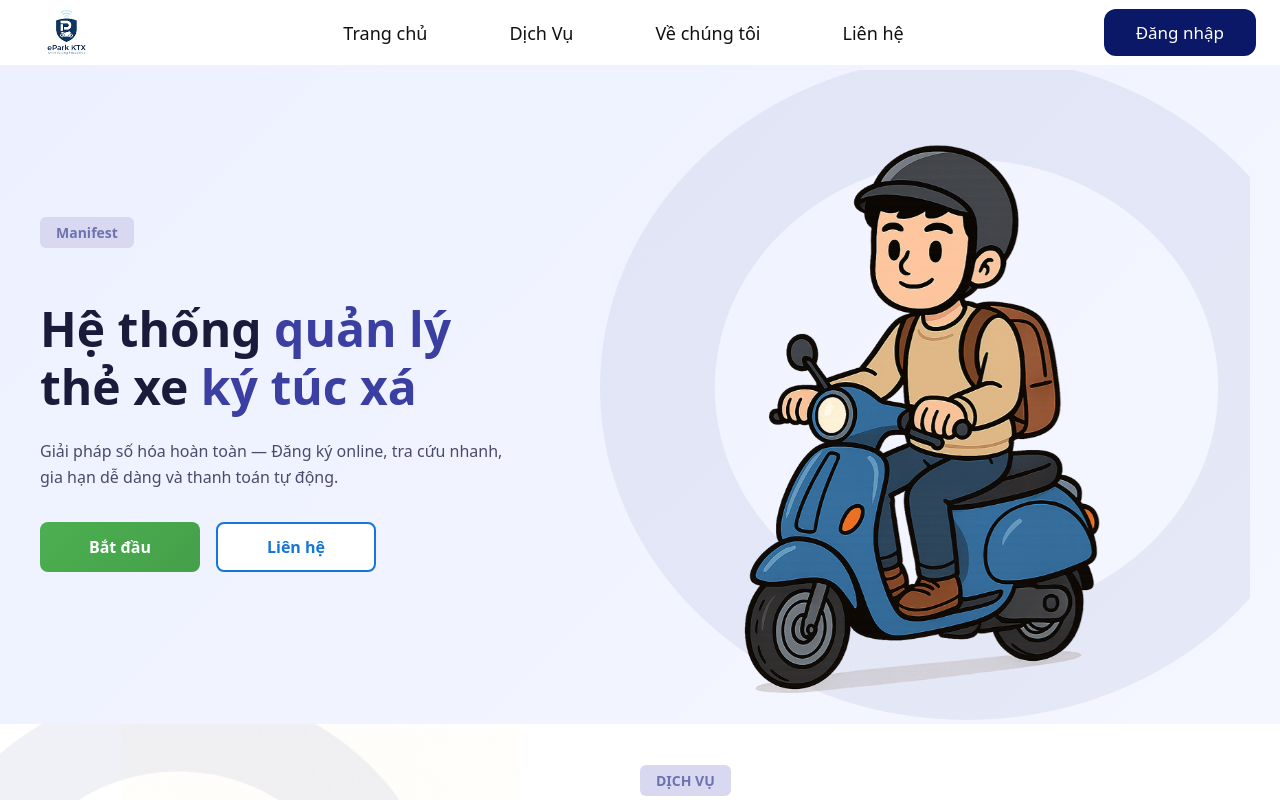
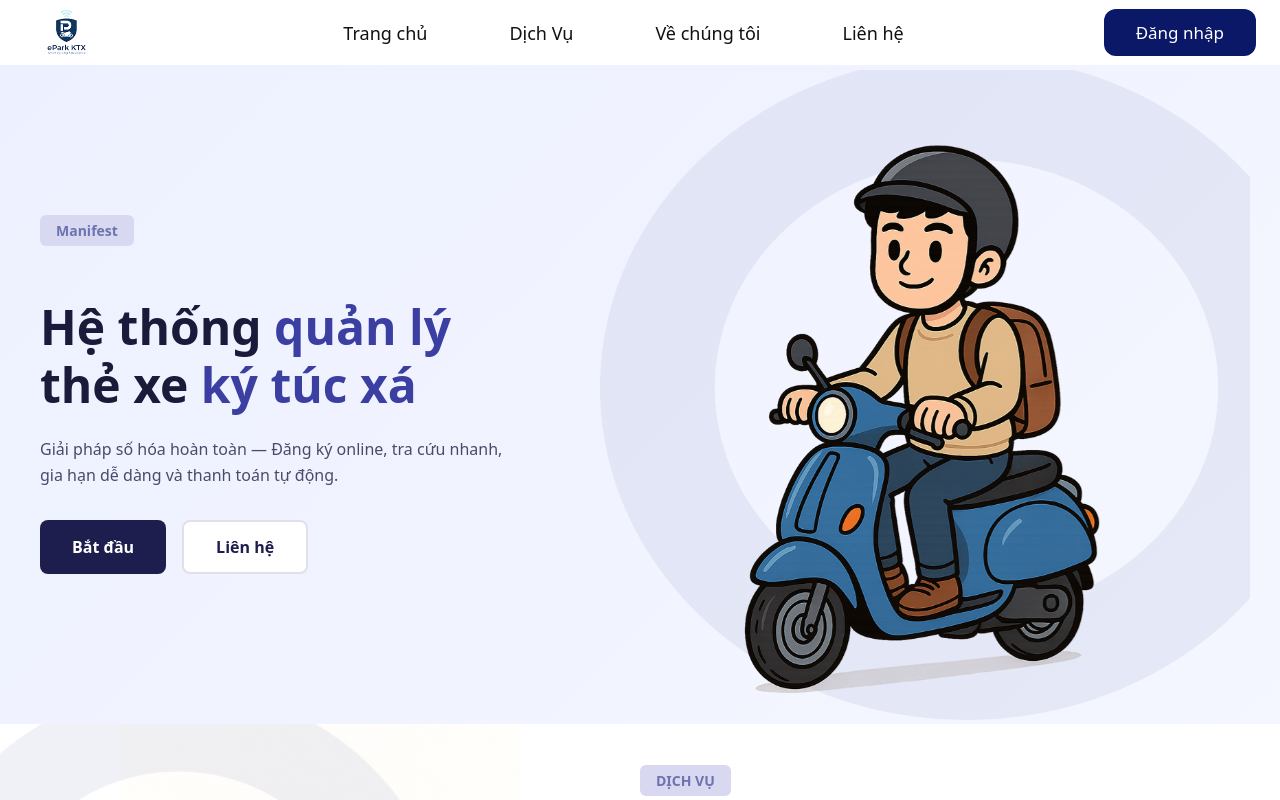
Before and after one commit to MinTieeeen/eParkKTX_FE, a React (Create React App) app: page / in a window 1280 px wide. Shown: the top 800 px of the page. Built offline with nearby package versions, Linux system fonts and the light colour scheme.

Commit message:
homepage

```diff
--- a/src/pages/HomePage.js
+++ b/src/pages/HomePage.js
@@ -15,7 +15,7 @@ export default function HomePage() {
     navigate('/login');
   };
 
-  // 👉 Khi bấm "Liên hệ"
+
   const handleContact = () => {
     alert('Liên hệ: support@manifest.vn\nSố điện thoại: 1900-xxxx');
   };
@@ -42,13 +42,13 @@ export default function HomePage() {
             <div className="buttons">
               <button
                 onClick={handleStart}
-                className="btn btn-primary"
+                className="homepage-btn homepage-btn-primary"
               >
                 Bắt đầu
               </button>
               <button
                 onClick={handleContact}
-                className="btn btn-secondary"
+                className="homepage-btn homepage-btn-secondary"
               >
                 Liên hệ
               </button>
@@ -71,7 +71,6 @@ export default function HomePage() {
         </div>
       </div>
 
-      {/* 🆕 Service Section - PHẦN MỚI THÊM */}
       <section className="service-section">
         <div className="service-container">
           <div className="service-left">
@@ -144,7 +143,6 @@ export default function HomePage() {
         </div>
       </section>
 
-      {/* 🆕 About Section - PHẦN MỚI THÊM */}
       <section className="about-section">
         <div className="about-container">
           <span className="badge">VỀ CHÚNG TÔI</span>
--- a/src/styles/HomePage.css
+++ b/src/styles/HomePage.css
@@ -68,7 +68,7 @@
   gap: 16px;
 }
 
-.btn {
+.homepage-btn {
   font-family: system-ui, -apple-system, BlinkMacSystemFont, 'Segoe UI', Roboto, Oxygen, Ubuntu, Cantarell, 'Open Sans', 'Helvetica Neue', sans-serif;
   padding: 14px 32px;
   font-size: 16px;
@@ -79,24 +79,24 @@
   transition: all 0.3s ease;
 }
 
-.btn-primary {
+.homepage-btn-primary {
   background: #1e1e4e;
   color: white;
 }
 
-.btn-primary:hover {
+.homepage-btn-primary:hover {
   background: #2a2a6a;
   transform: translateY(-2px);
   box-shadow: 0 4px 12px rgba(30, 30, 78, 0.3);
 }
 
-.btn-secondary {
+.homepage-btn-secondary {
   background: white;
   color: #1e1e4e;
   border: 2px solid #e0e0e8;
 }
 
-.btn-secondary:hover {
+.homepage-btn-secondary:hover {
   border-color: #1e1e4e;
   transform: translateY(-2px);
   box-shadow: 0 4px 12px rgba(0, 0, 0, 0.1);
```
